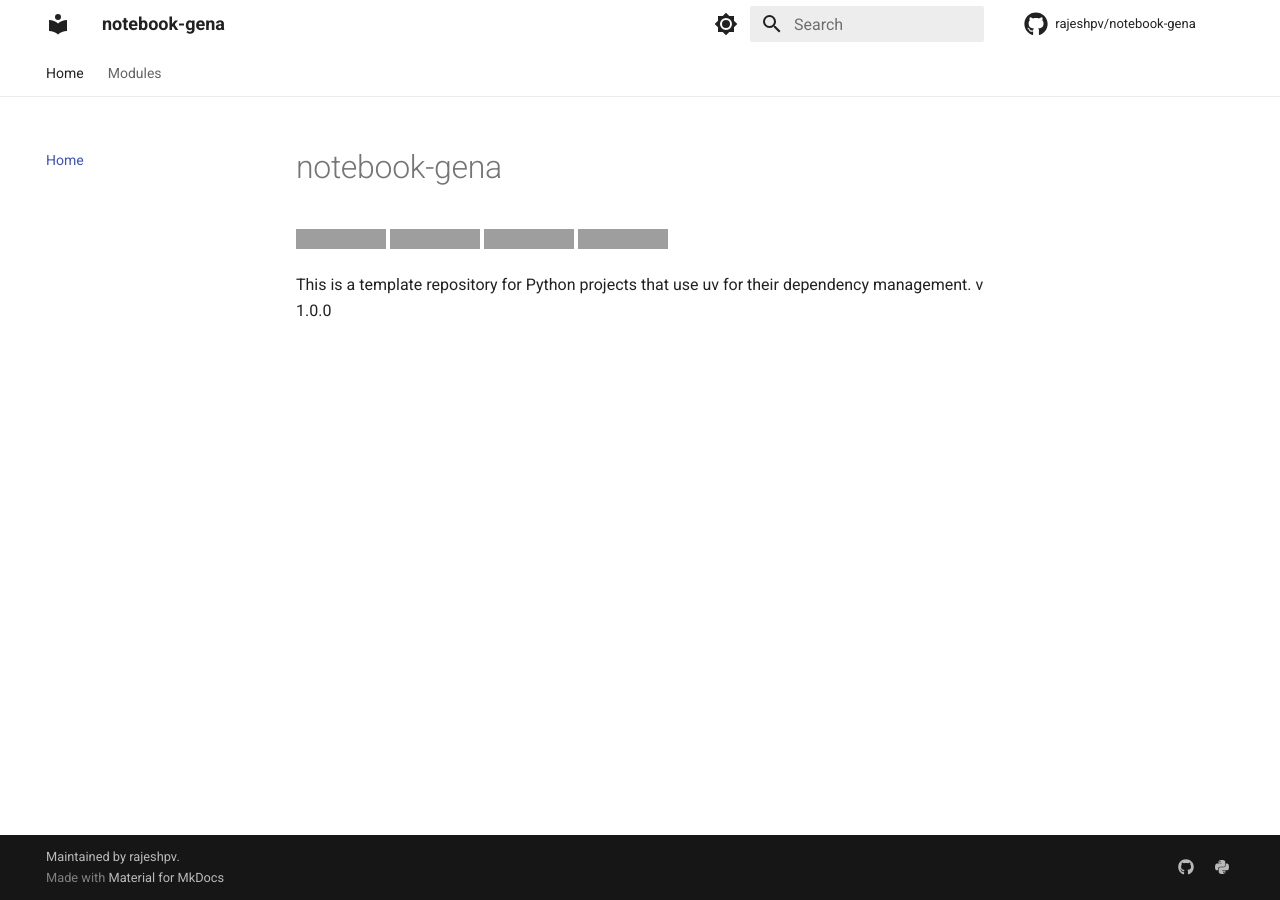
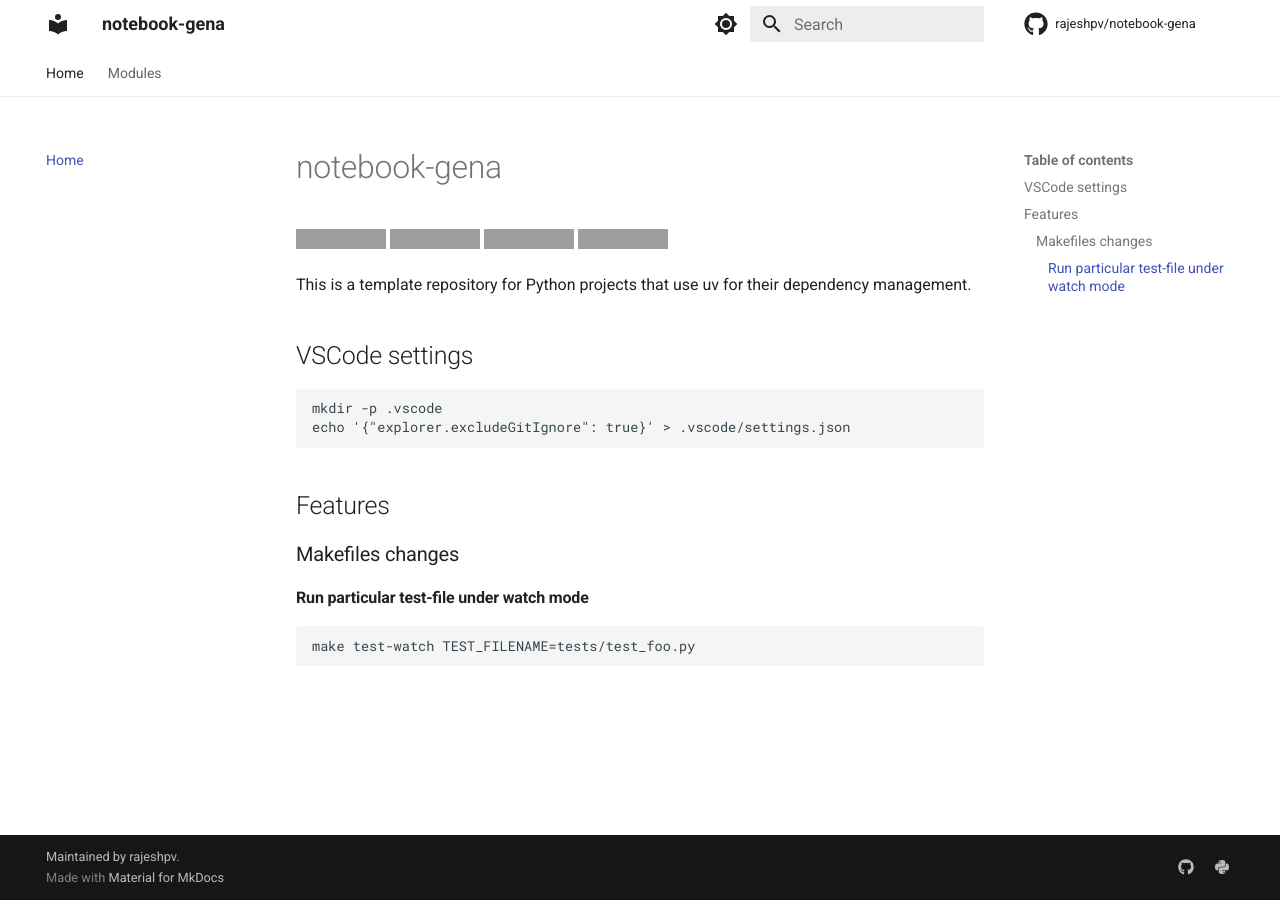
Before and after one commit to rajeshpv/notebook-gena, an MkDocs documentation site: the page built from docs/index.md, in a window 1280 px wide. Built offline with MkDocs 1.6.1 and Material for MkDocs 9.7.7, drawn with Linux system fonts in a browser that asks for light colours; comment, search, counter and statistics services are not loaded; grey boxes are pictures that could not be loaded.

Commit message:
added make test-watch

````diff
--- a/docs/index.md
+++ b/docs/index.md
@@ -6,4 +6,20 @@
 [![License](https://img.shields.io/github/license/rajeshpv/notebook-gena)](https://img.shields.io/github/license/rajeshpv/notebook-gena)
 
 This is a template repository for Python projects that use uv for their dependency management.
-v 1.0.0
+
+## VSCode settings
+
+```bash
+mkdir -p .vscode
+echo '{"explorer.excludeGitIgnore": true}' > .vscode/settings.json
+```
+
+## Features
+
+### Makefiles changes
+
+#### Run particular test-file under watch mode
+
+```bash
+make test-watch TEST_FILENAME=tests/test_foo.py
+```
--- a/pyproject.toml
+++ b/pyproject.toml
@@ -41,6 +41,7 @@ dev = [
     "mkdocs-material>=8.5.10",
     "mkdocstrings[python]>=0.26.1",
     "testcontainers>=4.9.0",
+    "pytest-watch>=4.2.0",
 ]
 
 [build-system]
````
Also changed, not shown: 4 other files.
